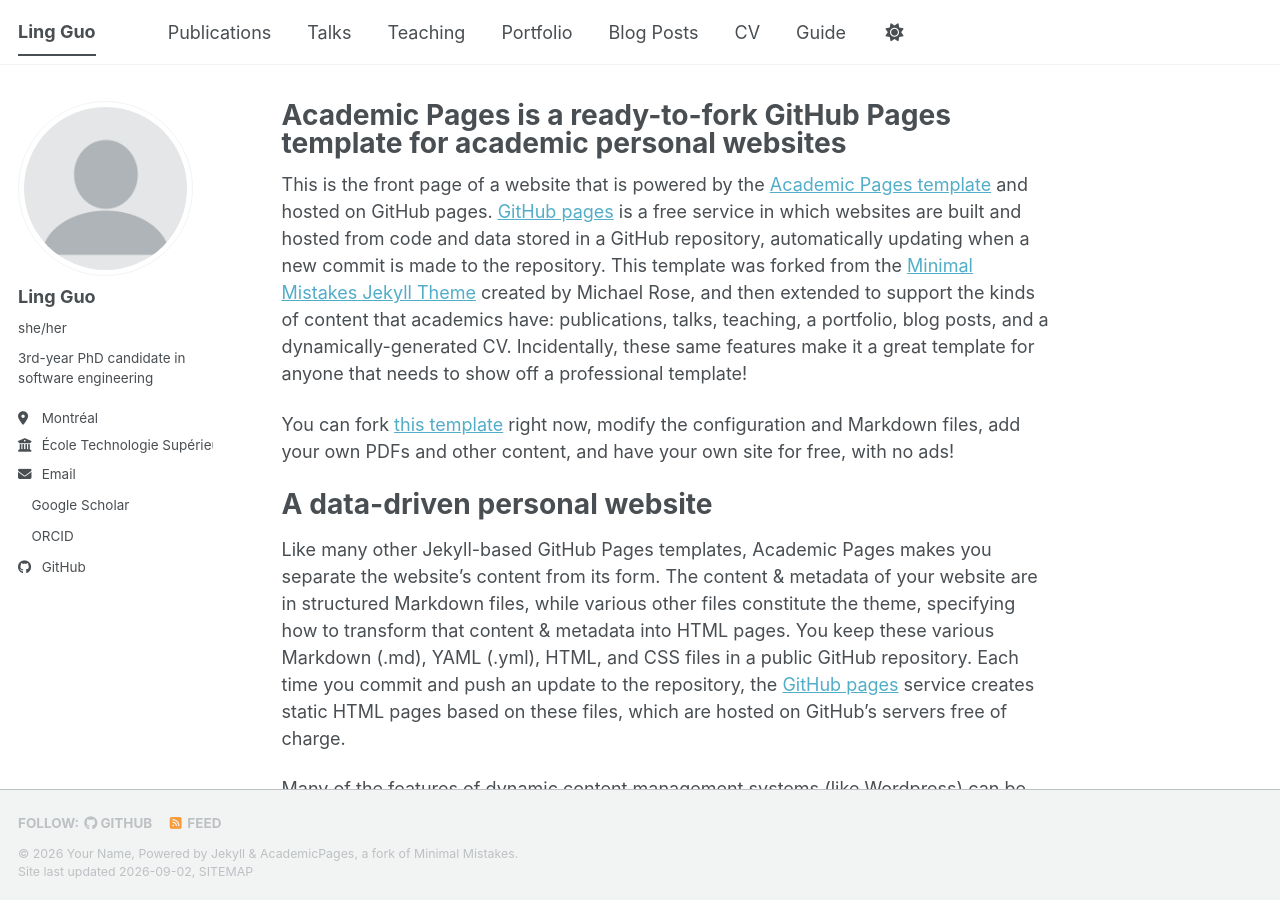
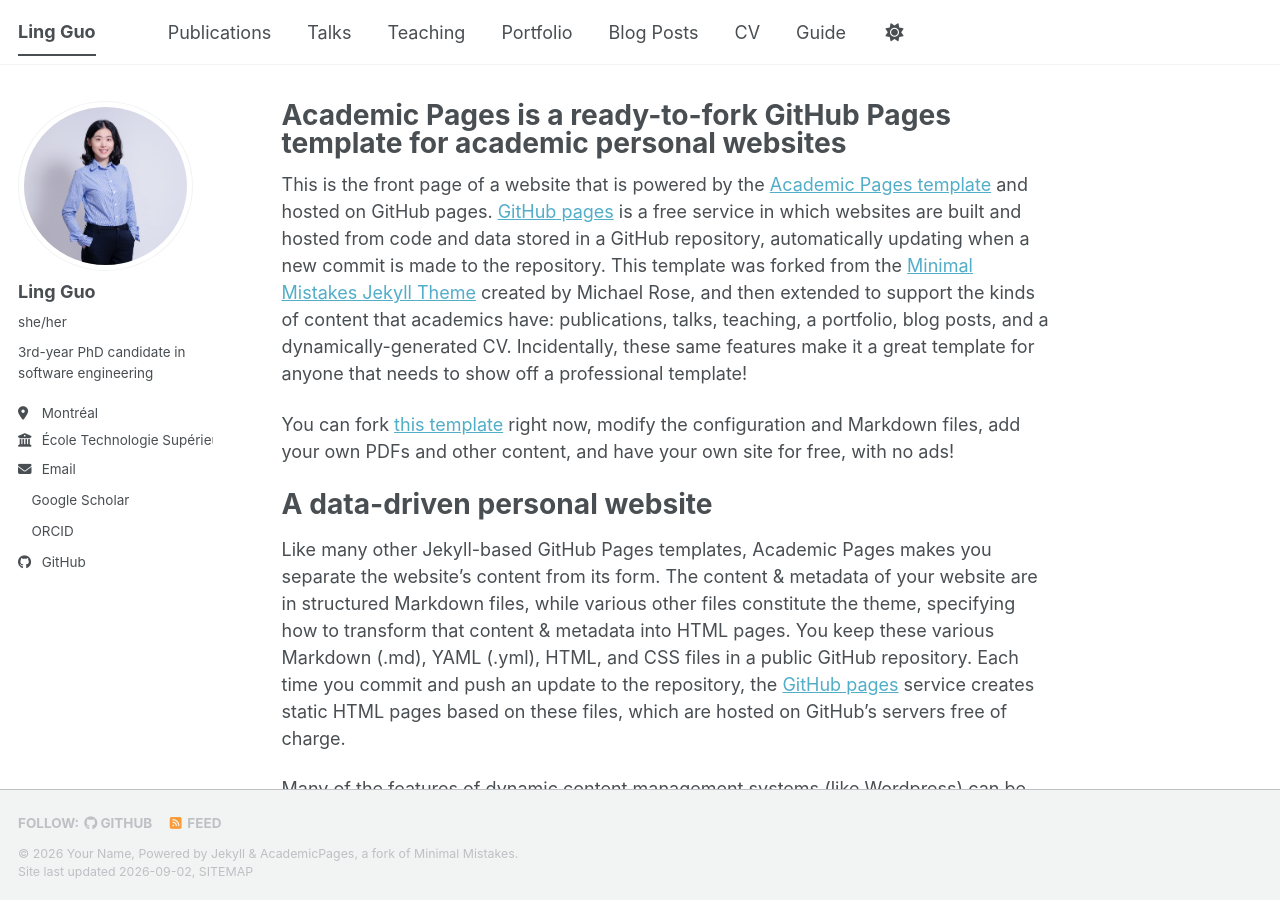
Before and after one commit to lingguo-research/lingguo-research.github.io, a Jekyll site: the page built from _pages/about.md, in a window 1280 px wide and 900 px high. Built offline with Jekyll 4.4.1, drawn with Linux system fonts in a browser that asks for light colours; a style sheet for code colours, icons or effects is not loaded.

Commit message:
Update _config.yml

```diff
--- a/_config.yml
+++ b/_config.yml
@@ -23,7 +23,7 @@ repository               : "academicpages/academicpages.github.io"
 #               Additional customization can be done by editing /_includes/author-profile.html
 author:
   # Biographic information
-  avatar           : "profile.png"
+  avatar           : "ling-guo.jpg"
   name             : "Ling Guo"
   pronouns         : "she/her"
   bio              : "3rd-year PhD candidate in software engineering"
```
